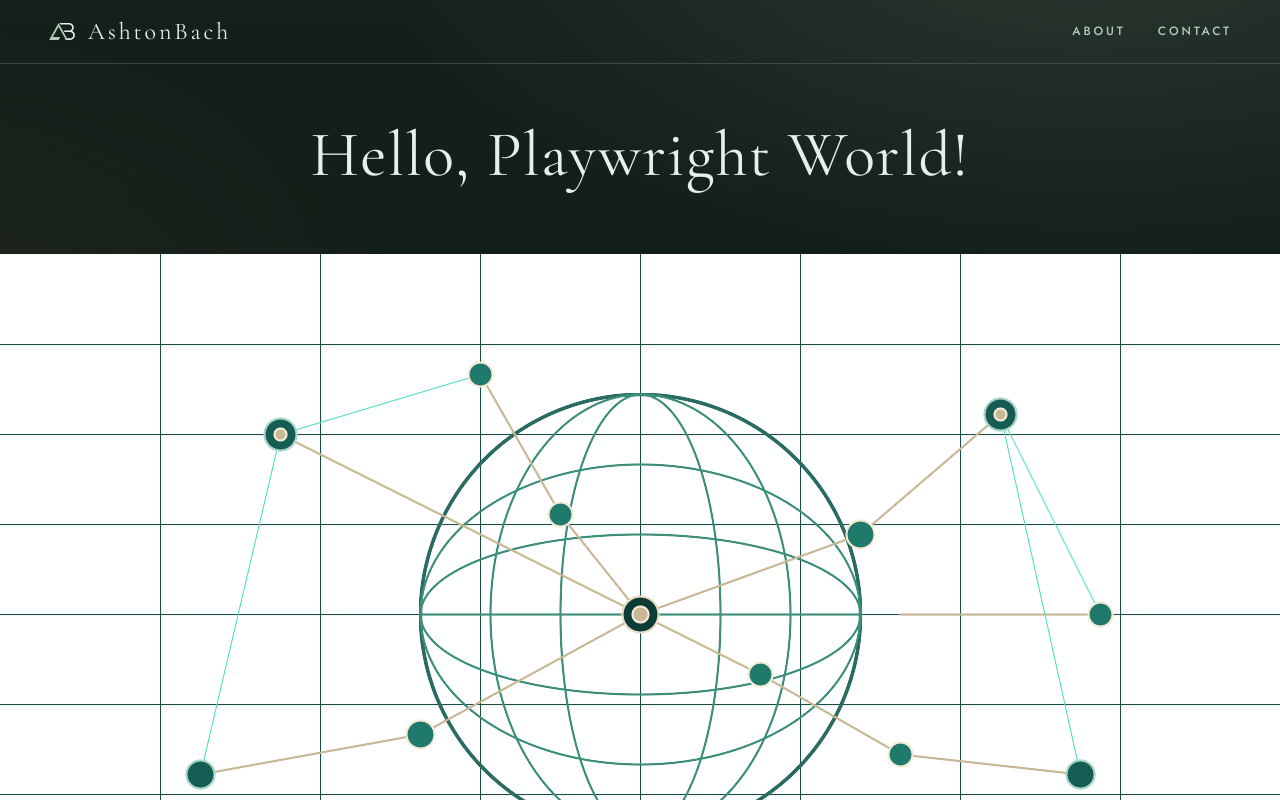
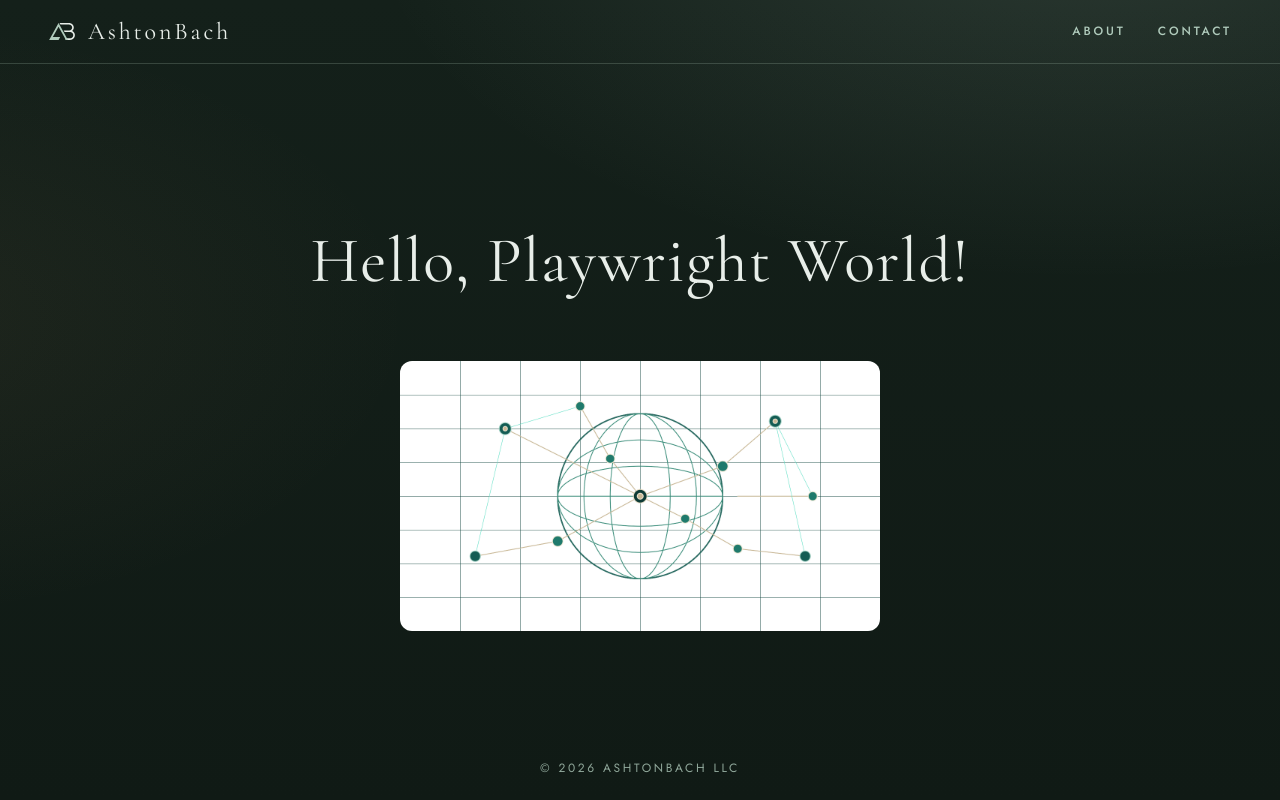
Before and after one commit to ashtonbach/agent-showcase, a Next.js app: page / in a window 1280 px wide. Shown: the top 800 px of the page. Built offline with nearby package versions, Linux system fonts and the light colour scheme.

Commit message:
Fix: restore 480px world image size (Author: Marcus Hale)

```diff
--- a/app/page.tsx
+++ b/app/page.tsx
@@ -2,7 +2,7 @@ export default function Page() {
   return (
     <div style={{ display: "flex", flexDirection: "column", alignItems: "center", width: "100%", gap: "1rem" }}>
       <h1 className="page-title" style={{ whiteSpace: "nowrap" }}>Hello, Playwright World!</h1>
-      <img src="/worlds/playwright.png" alt="Playwright world" />
+      <img className="world-image" src="/worlds/playwright.png" alt="Playwright world" width={480} height={270} style={{ width: 480, maxWidth: "90vw", height: "auto", margin: 0, borderRadius: 12 }} />
     </div>
   );
 }
```
